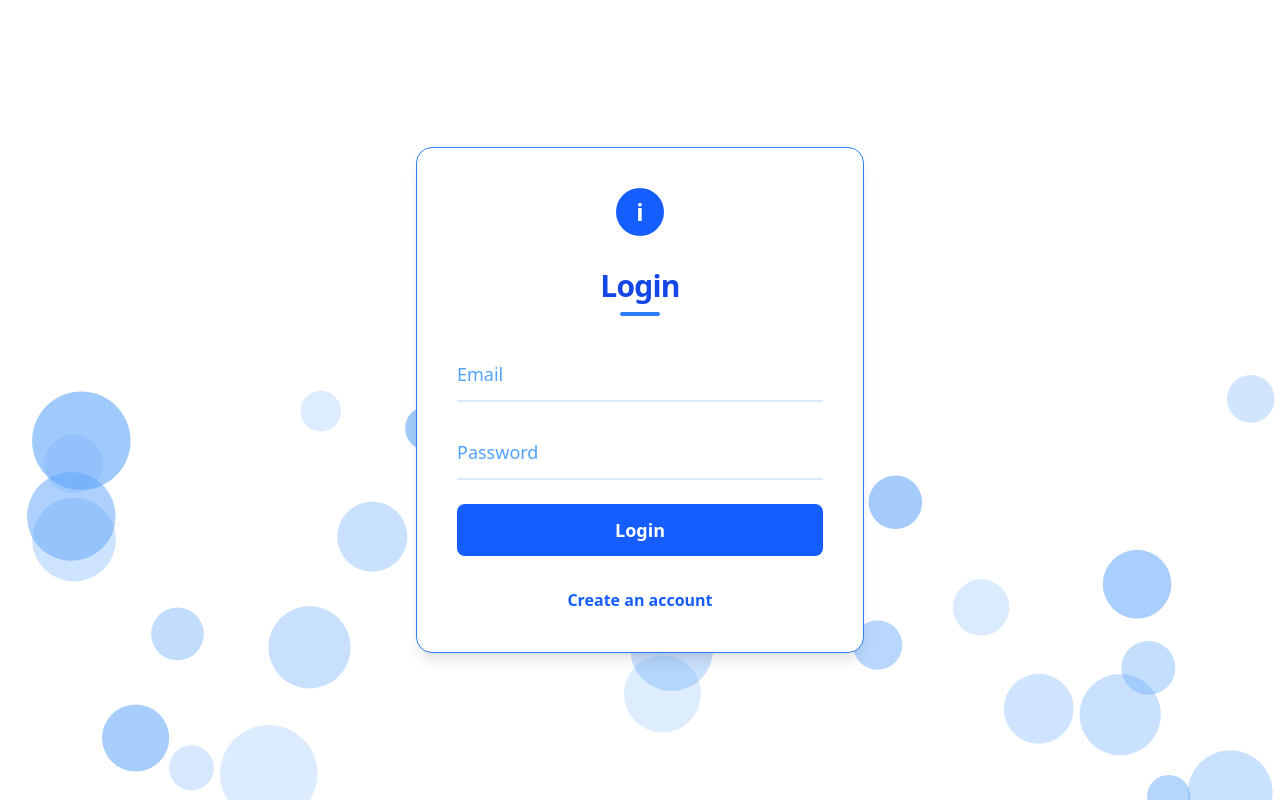
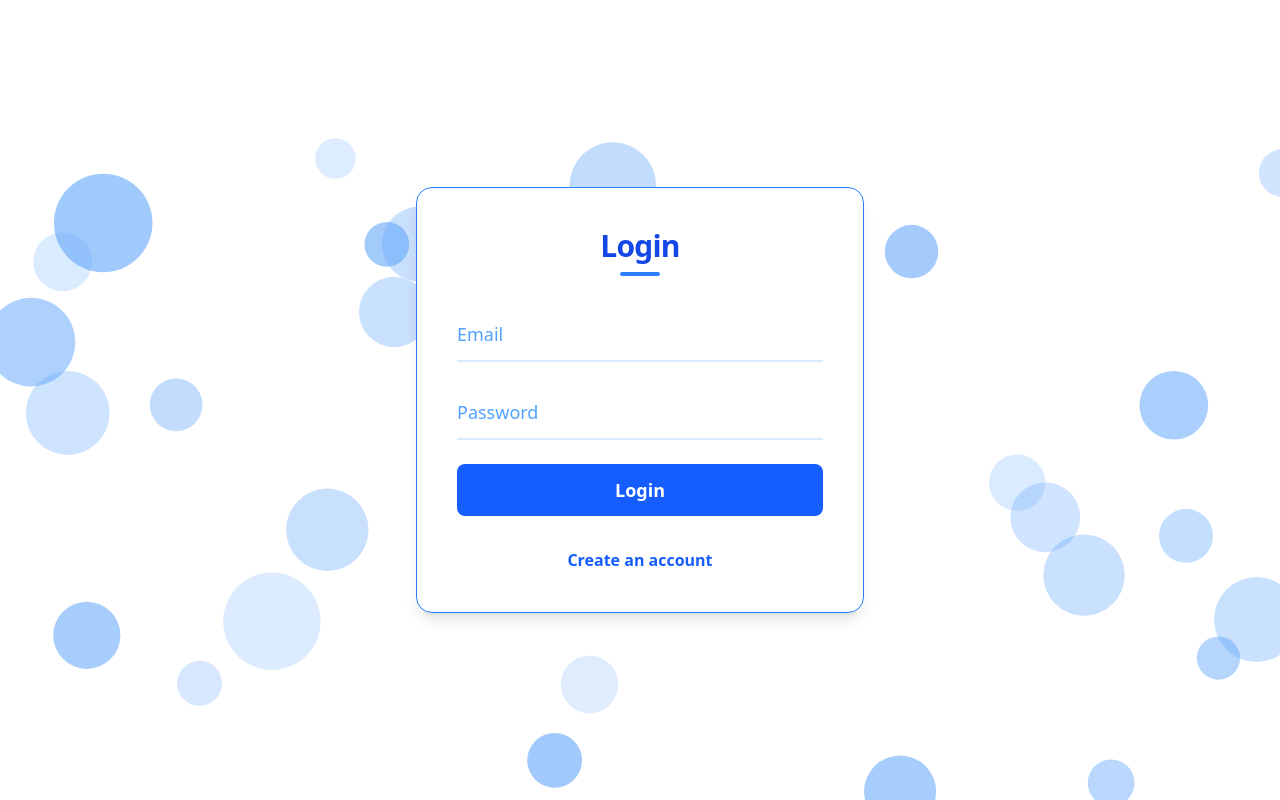
Before and after one commit to savalagikadappa/infosys, a React (Vite) app in the folder frontend/: page / in a window 1280 px wide. Built offline with nearby package versions, Linux system fonts and the light colour scheme.

Commit message:
updating  to both sides

```diff
--- a/frontend/src/pages/Auth.jsx
+++ b/frontend/src/pages/Auth.jsx
@@ -99,11 +99,11 @@ function Auth() {
             {/* Auth card (centered, above background) */}
             <div className="relative z-10 w-full max-w-md p-10 rounded-2xl border border-blue-500 shadow-lg bg-white flex flex-col items-center">
                 {/* Minimal logo/brand mark */}
-                <div className="mb-8 flex items-center justify-center">
+                {/* <div className="mb-8 flex items-center justify-center">
                     <div className="w-12 h-12 rounded-full bg-blue-600 flex items-center justify-center">
                         <span className="text-white text-2xl font-bold select-none">i</span>
                     </div>
-                </div>
+                </div> */}
                 <h2 className="text-3xl font-bold text-blue-700 mb-2 tracking-tight text-center">
                     {isSignup ? 'Sign Up' : 'Login'}
                 </h2>
```
